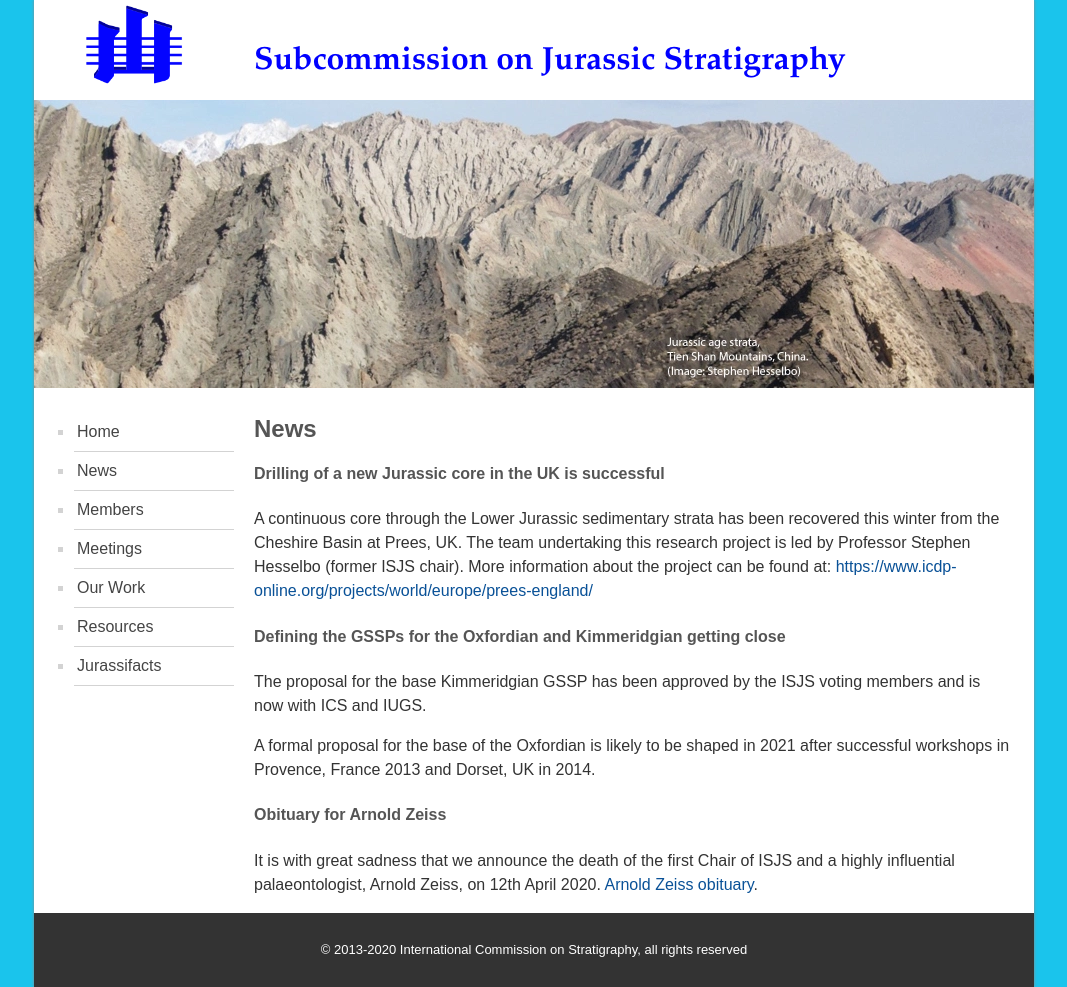
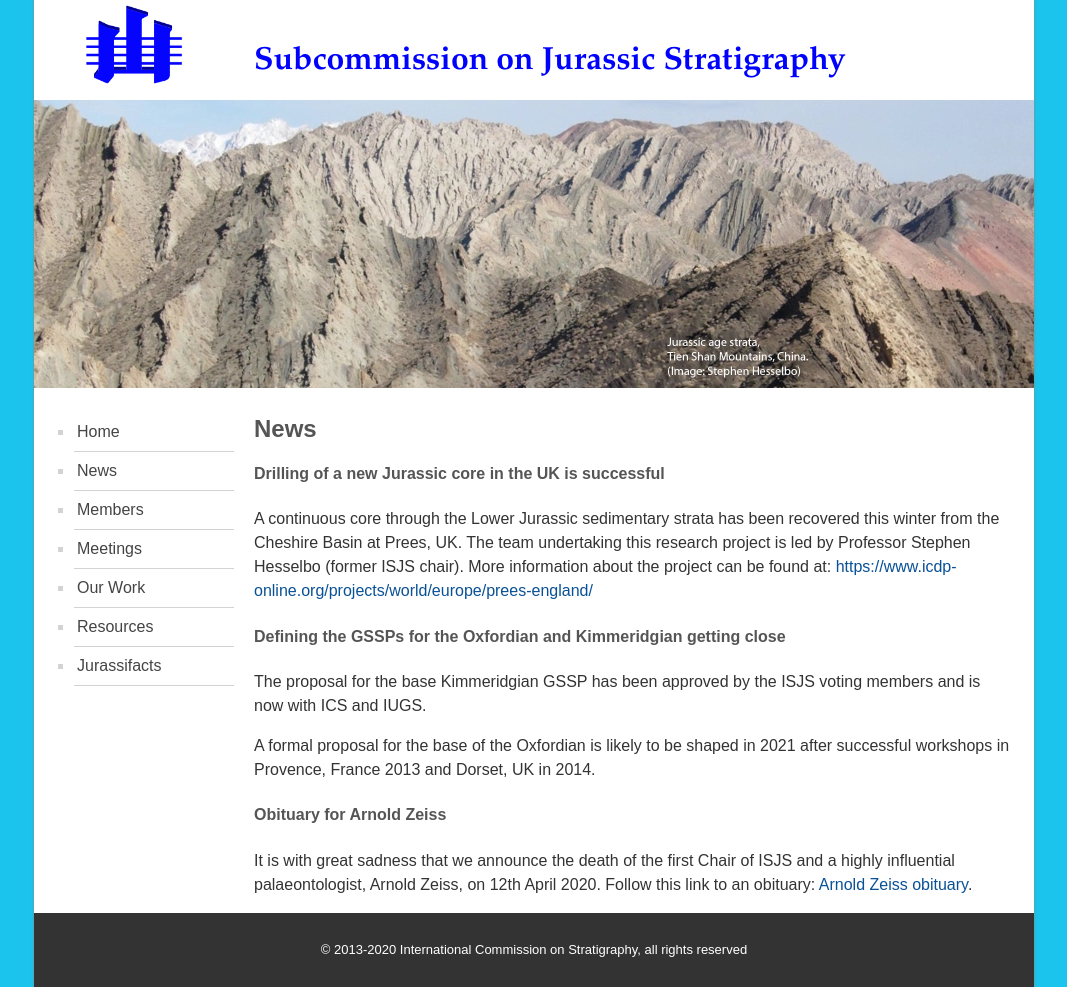
Before and after one commit to i-c-stratigraphy/subcommission-jurassic, a Jekyll site: the page built from pages/news.md, in a window 1280 px wide. Shown: the whole page, without its empty margins (106-1173 px from the left). Built offline with Jekyll 4.4.1, drawn with Linux system fonts in a browser that asks for light colours.

Commit message:
Update news.md

```diff
--- a/pages/news.md
+++ b/pages/news.md
@@ -14,4 +14,4 @@ The proposal for the base Kimmeridgian GSSP has been approved by the ISJS voting
 A formal proposal for the base of the Oxfordian is likely to be shaped in 2021 after successful workshops in Provence, France 2013 and Dorset, UK in 2014.
 
 #### Obituary for Arnold Zeiss
-It is with great sadness that we announce the death of the first Chair of ISJS and a highly influential palaeontologist, Arnold Zeiss, on 12th April 2020. [Arnold Zeiss obituary](zeiss).
+It is with great sadness that we announce the death of the first Chair of ISJS and a highly influential palaeontologist, Arnold Zeiss, on 12th April 2020. Follow this link to an obituary: [Arnold Zeiss obituary](zeiss).
```
